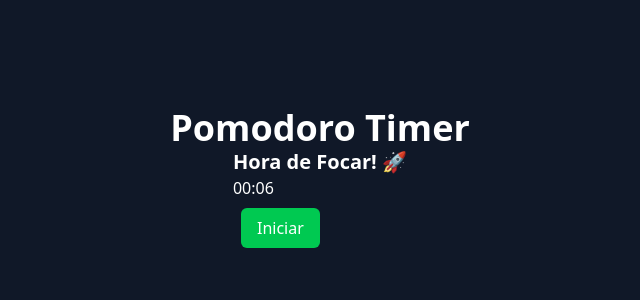
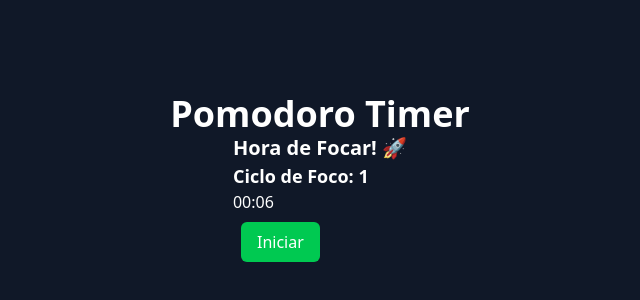
Before and after one commit to vinioliveirar/pomodoro-timer-pwa, a React (Vite) app: page / in a window 1280 px wide. Shown: the part 218-518 px from the top of the page, without its empty margins (320-960 px from the left). Built offline with nearby package versions, Linux system fonts and the light colour scheme.

Commit message:
atualiza o useEffect e cria o contador de ciclos

```diff
--- a/src/components/Timer/Timer.jsx
+++ b/src/components/Timer/Timer.jsx
@@ -1,46 +1,46 @@
 import { useState, useEffect } from "react";
+import beepSound from "../../assets/sounds/beep.mp3";
 
 export default function Timer() {
   const [time, setTime] = useState(0.1 * 60); // 25 minutos em segundos
   const [isRunning, setIsRunning] = useState(false); //controle do time rodando
   const [isBreak, setIsBreak] = useState(false); //controla a pausa
-
-  const playAlarm = () => {
-    const alarmSound = new Audio("/beep.mp3");
-    alarmSound.play().catch((error) => console.error("Erro ao reproduzir som:", error));
-  };
-
-  useEffect(() => {
-    if (time === 0) {
-      playAlarm();
-      setIsRunning(false);
-    }
-  }, [time]);
+  const [focusCycles, setFocusCycles] = useState(0); //contador de ciclos
 
   useEffect(() => {
     let interval;
 
-    if (isRunning) {
+    if (isRunning && time > 0) {
       interval = setInterval(() => {
-        setTime((prevTime) => {
-          if (prevTime === 0) {
+        setTime((prevTime) => prevTime - 1);
+      }, 1000);
+    } else if (time === 0) {
+      playAlarm();
+      setIsRunning(false);
+
+      if (!isBreak) {
+        setFocusCycles((prevCycles) => prevCycles + 1); // Aumenta ciclo após foco
+      }
+
       setIsBreak((prev) => !prev);
-            return isBreak ? 1500 : 300;
+
+      if (!isBreak && focusCycles >= 3) {
+        setFocusCycles(0); // Reseta contador após o long break
+        setTime(900); // 15 minutos (Long Break)
+      } else {
+        setTime(isBreak ? 1500 : 300); // 25 min foco / 5 min pausa
       }
-          return prevTime - 1;
-        });
-      }, 1000);
-    } else {
-      clearInterval(interval);
     }
+
     return () => clearInterval(interval);
-  }, [isRunning, isBreak]);
+  }, [isRunning, time, isBreak, focusCycles]);
+
 
   /*function toggleTimer() {
     setIsRunning(!isRunning);
   }*/
 
-  const handleShortBreak = () => {
+  /* const handleShortBreak = () => {
      if (isBreak) {
        setIsBreak(false);
        setTime(1500); // 25 min para trabalho
@@ -49,6 +49,12 @@ export default function Timer() {
        setTime(300); // 5 min para pausa
      }
      setIsRunning(false); // Sempre pausa ao trocar
+   };*/
+
+  //função que faz o som
+  const playAlarm = () => {
+    const alarmSound = new Audio(beepSound);
+    alarmSound.play().catch((error) => console.error("Erro ao reproduzir som:", error));
   };
 
   //função que formata o tempo
@@ -61,7 +67,12 @@ export default function Timer() {
 
   return (
     <section>
+
       <h2 className="text-xl font-bold">{isBreak ? "Hora da Pausa! ☕" : "Hora de Focar! 🚀"}</h2>
+      <h3 className="text-lg font-semibold">
+        {isBreak ? "Pausa" : `Ciclo de Foco: ${focusCycles + 1}`}
+      </h3>
+
       <h2>{formatTime(time)}</h2>
       <div>
         <button
```
Also changed, not shown: 2 other files (tests, documents, lock files or other folders). Lines whose indentation alone changed are shown as unchanged.
